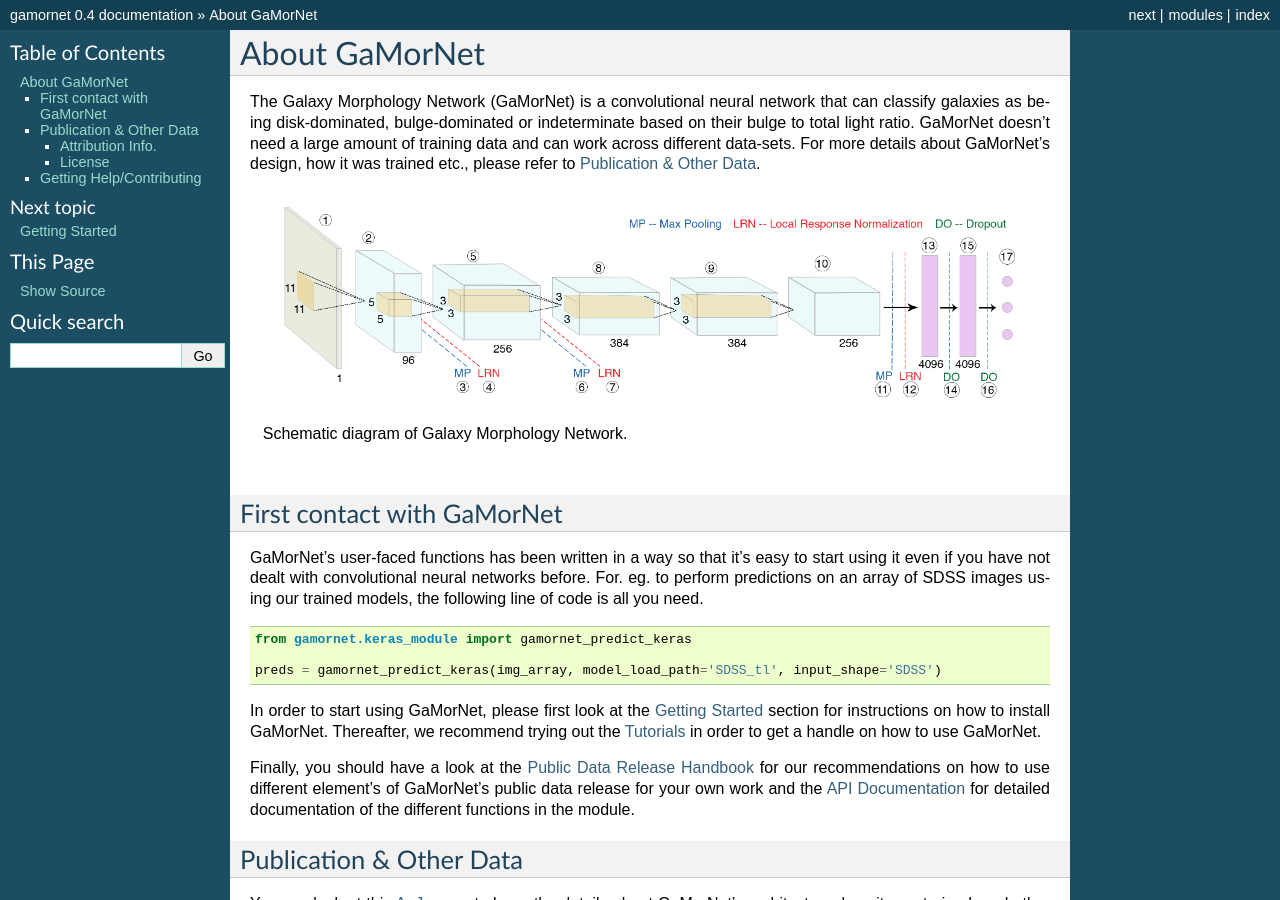
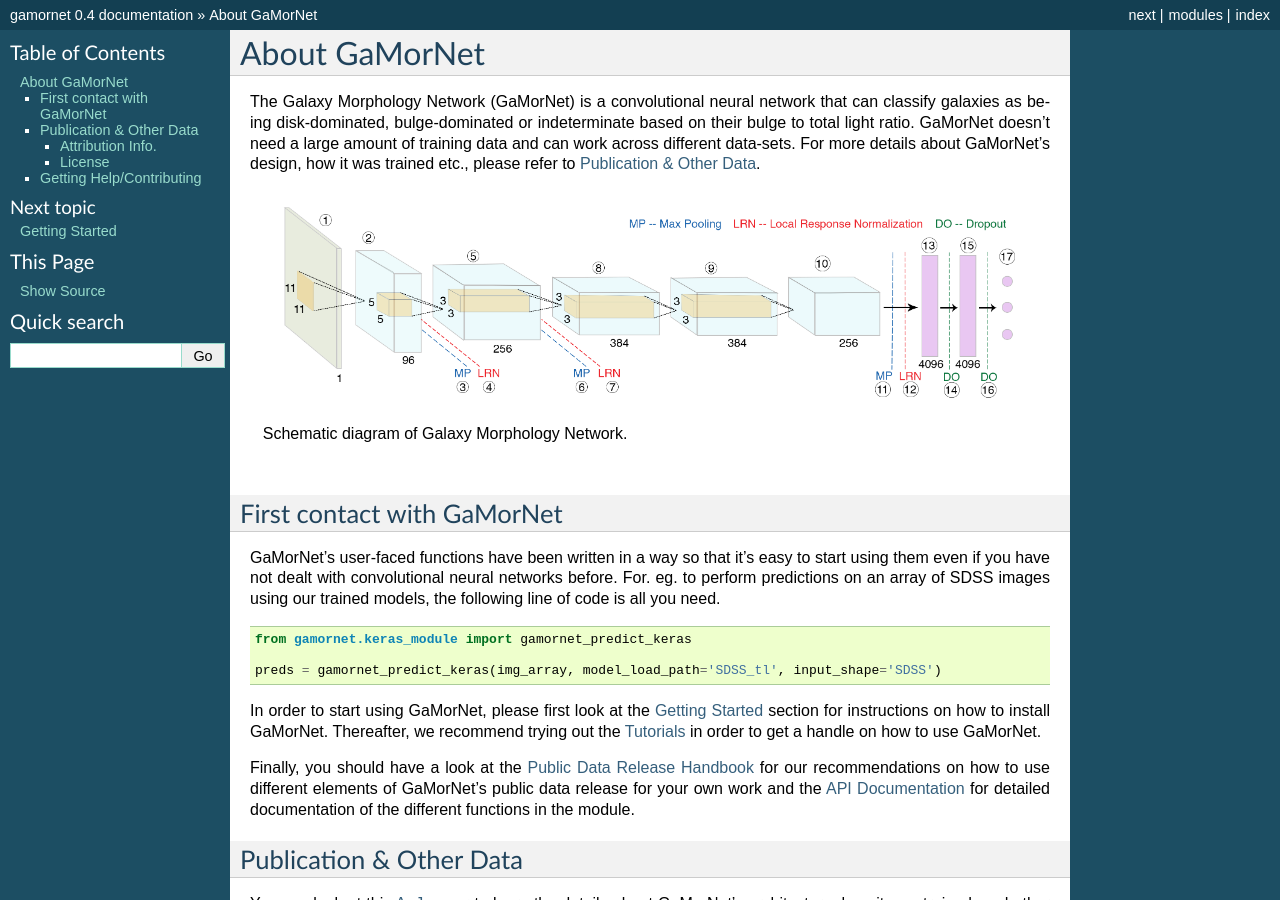
Before and after one commit to aritraghsh09/GaMorNet, a Sphinx documentation site: the page built from docs/source/index.rst, in a window 1280 px wide and 900 px high. Built offline with Sphinx 7.4.7, drawn with Linux system fonts in a browser that asks for light colours.

Commit message:
Fixed Typos

```diff
--- a/docs/source/getting_started.rst
+++ b/docs/source/getting_started.rst
@@ -3,9 +3,9 @@
 Getting Started
 ===============
 
-GaMorNet is module written in Python and uses the `Keras <https://keras.io>`_ and `TFLearn <http://tflearn.org>`_ deep learning libraries to perform all of the machine learning operations. Both these aforementioned libraries in turn use `TensorFlow <https://www.tensorflow.org>`_ for their underlying tensor operations. GaMorNet was originally written using TFLearn, but the Keras module was added later on as we expect Keras to be better supported and developed going forward.
+GaMorNet is written in Python and uses the `Keras <https://keras.io>`_ and `TFLearn <http://tflearn.org>`_ deep learning libraries to perform all of the machine learning operations. Both these aforementioned libraries in turn use `TensorFlow <https://www.tensorflow.org>`_ for their underlying tensor operations. GaMorNet was originally written using TFLearn, but the Keras module was added later as we expect Keras to be better supported and developed going forward.
 
-GaMorNet has two separate packages available on `pip <https://pypi.org>`_. One happens to be the standard ``gamornet`` package and the other one is a ``gamornet-cpu`` package meant for users who don't have access to a GPU.
+GaMorNet has two separate packages available via `pip <https://pypi.org>`_. One happens to be the standard ``gamornet`` package and the other one is a ``gamornet-cpu`` package meant for users who don't have access to a GPU.
 
 Ways to Use GaMorNet
 --------------------
--- a/docs/source/index.rst
+++ b/docs/source/index.rst
@@ -21,7 +21,7 @@ The Galaxy Morphology Network (GaMorNet) is a convolutional neural network that
 
 First contact with GaMorNet
 ---------------------------
-GaMorNet's user-faced functions has been written in a way so that it's easy to start using it even if you have not dealt with convolutional neural networks before. For. eg. to perform predictions on an array of SDSS images using our trained models, the following line of code is all you need.
+GaMorNet's user-faced functions have been written in a way so that it's easy to start using them even if you have not dealt with convolutional neural networks before. For. eg. to perform predictions on an array of SDSS images using our trained models, the following line of code is all you need.
 
 .. code-block:: python
 
@@ -32,7 +32,7 @@ GaMorNet's user-faced functions has been written in a way so that it's easy to s
 
 In order to start using GaMorNet, please first look at the :ref:`getting_started` section for instructions on how to install GaMorNet. Thereafter, we recommend trying out the :ref:`tutorials` in order to get a handle on how to use GaMorNet.
 
-Finally, you should have a look at the :ref:`usage_guide` for our recommendations on how to use different element's of GaMorNet's public data release for your own work and the :ref:`api_docs` for detailed documentation of the different functions in the module.
+Finally, you should have a look at the :ref:`usage_guide` for our recommendations on how to use different elements of GaMorNet's public data release for your own work and the :ref:`api_docs` for detailed documentation of the different functions in the module.
 
 
 .. _pub_and_other_data:
```
